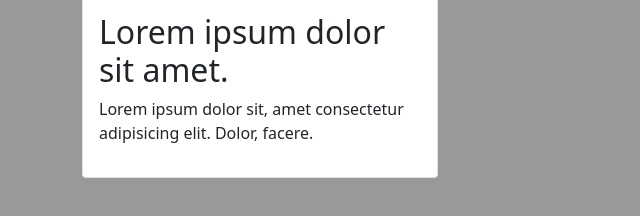
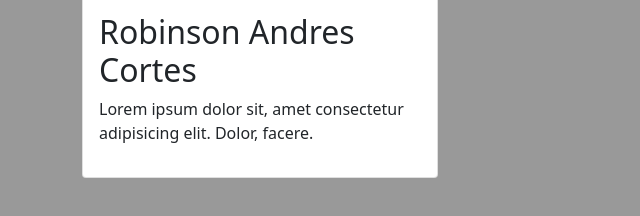
Before and after one commit to robinson-riwi/test, a plain HTML site: page index.html in a window 1280 px wide. Shown: the part 270-486 px from the top of the page, without its empty margins (0-640 px from the left). Drawn offline with nearby package versions, Linux system fonts and the light colour scheme.

Commit message:
actualizar h2

```diff
--- a/index.html
+++ b/index.html
@@ -19,7 +19,7 @@
             <div class="card"> <!--CARD-->
                 <img src="https://cdn.pixabay.com/photo/2023/11/24/18/52/cat-8410502_1280.jpg" class="img-fluid" alt="">
                 <div class="card-body"> <!--CARD BODY-->
-                    <h2>Lorem ipsum dolor sit amet.</h2>
+                    <h2>Robinson Andres Cortes</h2>
                     <p>Lorem ipsum dolor sit, amet consectetur adipisicing elit. Dolor, facere.</p>
                 </div>
             </div>
```
